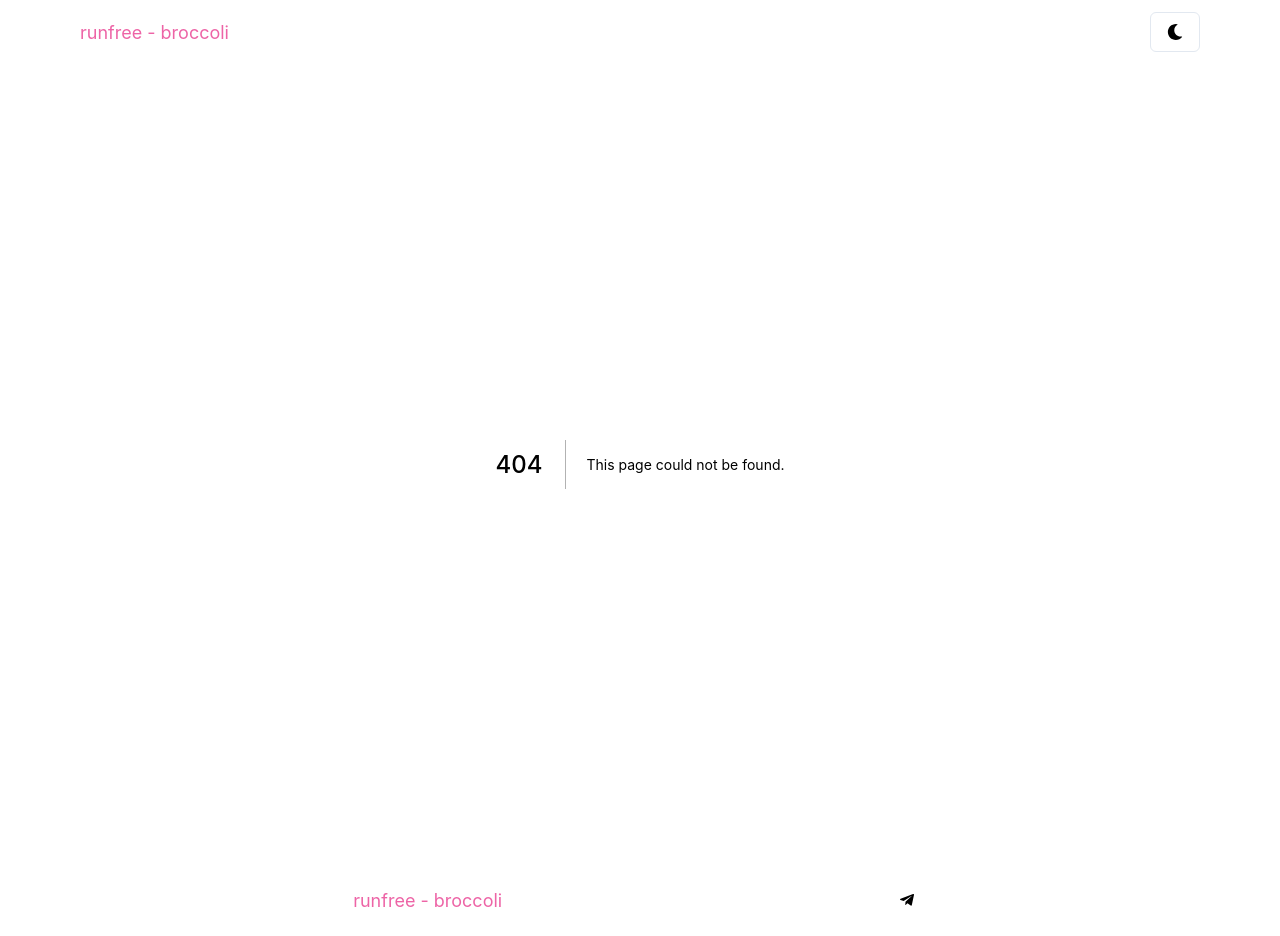
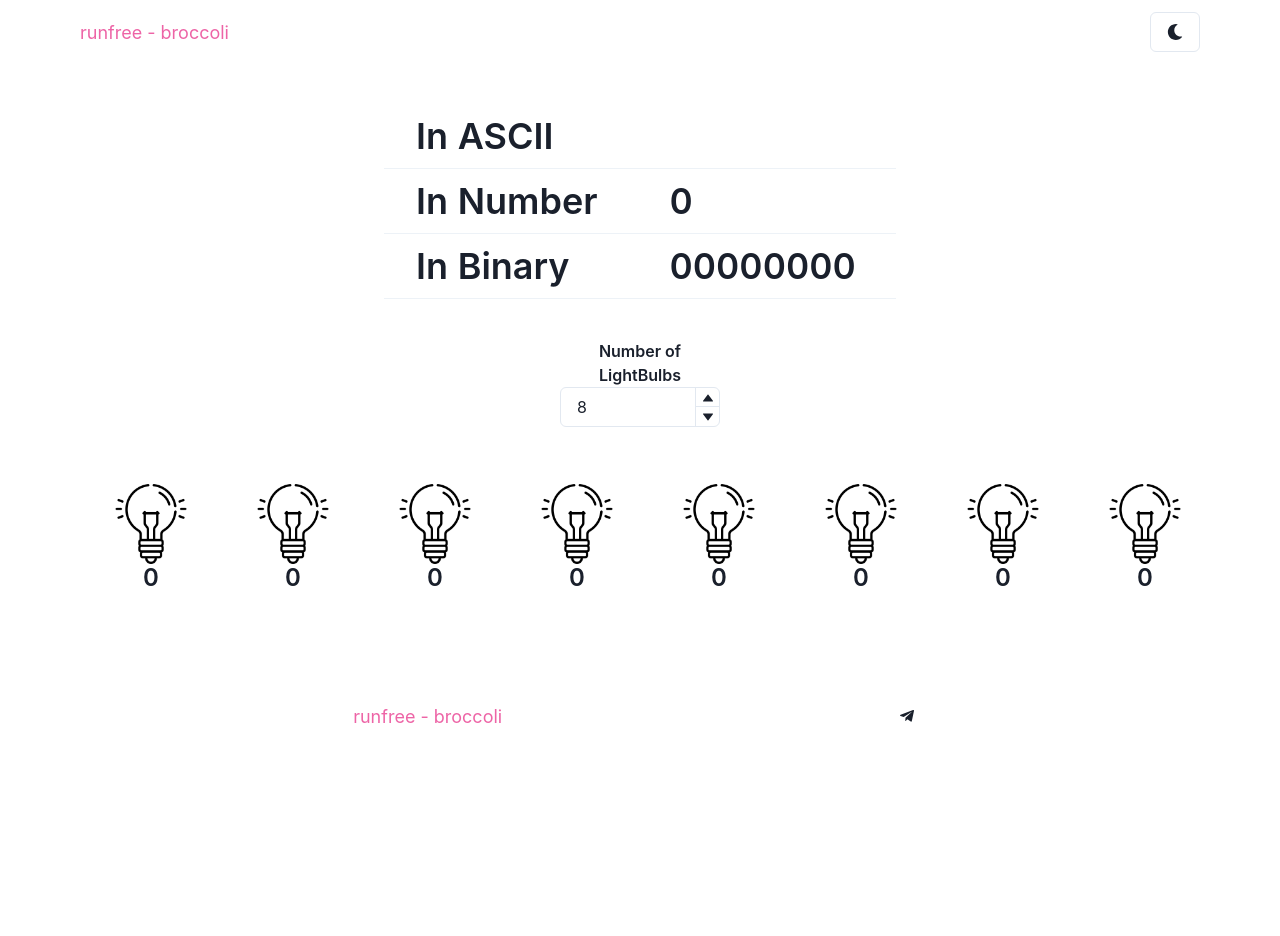
Before and after one commit to rfbroccoli/runfree.broccoli, a Next.js app: page /lab/lightbulbs in a window 1280 px wide. Before the commit this address had no page. After the commit the page ends 800 px from the top, so only its background shows below. Built offline with nearby package versions, Linux system fonts and the light colour scheme.

Commit message:
added a lightbulbs lab

```diff
--- a/components/common.js
+++ b/components/common.js
@@ -1,4 +1,13 @@
-import { Text } from "@chakra-ui/react";
+/* eslint-disable react/no-unescaped-entities */
+import {
+  Text,
+  Stack,
+  Button,
+  Box,
+  Icon,
+  useColorModeValue,
+  createIcon
+} from "@chakra-ui/react";
 import Link from "next/link";
 export const Logo = () => (
   <Link href={"/"} passHref>
@@ -7,3 +16,59 @@ export const Logo = () => (
     </Text>
   </Link>
 );
+
+const Arrow = createIcon({
+  displayName: "Arrow",
+  viewBox: "0 0 72 24",
+  path: (
+    <path
+      fillRule="evenodd"
+      clipRule="evenodd"
+      d="M0.600904 7.08166C0.764293 6.8879 1.01492 6.79004 1.26654 6.82177C2.83216 7.01918 5.20326 7.24581 7.54543 7.23964C9.92491 7.23338 12.1351 6.98464 13.4704 6.32142C13.84 6.13785 14.2885 6.28805 14.4722 6.65692C14.6559 7.02578 14.5052 7.47362 14.1356 7.6572C12.4625 8.48822 9.94063 8.72541 7.54852 8.7317C5.67514 8.73663 3.79547 8.5985 2.29921 8.44247C2.80955 9.59638 3.50943 10.6396 4.24665 11.7384C4.39435 11.9585 4.54354 12.1809 4.69301 12.4068C5.79543 14.0733 6.88128 15.8995 7.1179 18.2636C7.15893 18.6735 6.85928 19.0393 6.4486 19.0805C6.03792 19.1217 5.67174 18.8227 5.6307 18.4128C5.43271 16.4346 4.52957 14.868 3.4457 13.2296C3.3058 13.0181 3.16221 12.8046 3.01684 12.5885C2.05899 11.1646 1.02372 9.62564 0.457909 7.78069C0.383671 7.53862 0.437515 7.27541 0.600904 7.08166ZM5.52039 10.2248C5.77662 9.90161 6.24663 9.84687 6.57018 10.1025C16.4834 17.9344 29.9158 22.4064 42.0781 21.4773C54.1988 20.5514 65.0339 14.2748 69.9746 0.584299C70.1145 0.196597 70.5427 -0.0046455 70.931 0.134813C71.3193 0.274276 71.5206 0.70162 71.3807 1.08932C66.2105 15.4159 54.8056 22.0014 42.1913 22.965C29.6185 23.9254 15.8207 19.3142 5.64226 11.2727C5.31871 11.0171 5.26415 10.5479 5.52039 10.2248Z"
+      fill="currentColor"
+    />
+  ),
+});
+
+export const ButtonWithArrow = ({ buttonText, arrowText, href }) => (
+  <Stack
+    direction={"column"}
+    spacing={3}
+    align={"center"}
+    alignSelf={"center"}
+    position={"relative"}
+  >
+    <Button
+      colorScheme={"pink"}
+      bg={"pink.400"}
+      rounded={"full"}
+      px={6}
+      _hover={{
+        bg: "pink.500",
+      }}
+    >
+      <Link href={href}>{buttonText}</Link>
+    </Button>
+
+    <Box>
+      <Icon
+        as={Arrow}
+        color={useColorModeValue("gray.800", "gray.300")}
+        w={71}
+        position={"absolute"}
+        right={-71}
+        top={"10px"}
+      />
+      <Text
+        fontSize={"lg"}
+        fontFamily={"Caveat"}
+        position={"absolute"}
+        right={"-125px"}
+        top={"-15px"}
+        transform={"rotate(10deg)"}
+      >
+        {arrowText}
+      </Text>
+    </Box>
+  </Stack>
+);
--- /dev/null
+++ b/pages/api/lightbulb.js
@@ -0,0 +1,4 @@
+export default function handler(req, res) {
+  const { lightBulbs } = req.body;
+
+}
--- /dev/null
+++ b/pages/api/socketio.js
@@ -0,0 +1,26 @@
+import { Server } from "socket.io";
+
+export default async function socketHandler(req, res) {
+  if (!res.socket.server.io) {
+    console.log("first time");
+    const io = new Server(res.socket.server);
+
+    io.on("connection", (socket) => {
+      socket.broadcast.emit("a user connected");
+      socket.on("hello", (msg) => {
+        socket.emit("hello world!");
+      });
+    });
+
+    res.socket.server.io = io;
+  } else {
+    console.log("already running");
+  }
+  res.end();
+}
+
+export const config = {
+  api: {
+    bodyParser: false,
+  },
+};
--- /dev/null
+++ b/pages/lab/lightbulbs.js
@@ -0,0 +1,147 @@
+import Head from "next/head";
+import {
+  Box,
+  Button,
+  Flex,
+  Image,
+  Text,
+  NumberInput,
+  NumberInputField,
+  NumberInputStepper,
+  NumberIncrementStepper,
+  NumberDecrementStepper,
+  Table,
+  TableCaption,
+  Thead,
+  Th,
+  Tr,
+  Td,
+  Tbody,
+} from "@chakra-ui/react";
+import { useState } from "react";
+
+const LightBulb = ({ on }) => (
+  <Image
+    src={on ? "/images/light-on.png" : "/images/light-off.png"}
+    alt={on ? "light-on" : "light-off"}
+  />
+);
+export default function LightBulbsLab() {
+  const [num, setNum] = useState(8);
+  const [lights, setLights] = useState(
+    Array.from({ length: num }, (v, i) => false)
+  );
+
+  const inNumber = lights.reduce((prevVal, curVal, curIdx) => {
+    if (curVal) {
+      const result = curIdx === 0 ? 1 : prevVal + 2 ** curIdx;
+      return result;
+    }
+    return prevVal;
+  }, 0);
+
+  const inBinary = lights.reduce((prevVal, curVal, curIdx) => {
+    const newDigit = curVal ? "1" : "0";
+    const result = newDigit + prevVal;
+    return result;
+  }, "");
+
+  return (
+    <>
+      <Head>
+        <title>LightBulbsLab</title>
+      </Head>
+      <Box minH={"xl"}>
+        <Table variant="simple" size="lg" maxW={"lg"} mx={"auto"} my={10}>
+          <Tbody>
+            <Tr>
+              <Td>
+                {" "}
+                <Text fontSize={"4xl"} fontWeight={"semibold"}>
+                  In ASCII
+                </Text>
+              </Td>
+              <Td>
+                {" "}
+                <Text fontSize={"4xl"} fontWeight={"semibold"}>
+                  {String.fromCharCode(inNumber)}
+                </Text>
+              </Td>
+            </Tr>
+            <Tr>
+              <Td>
+                {" "}
+                <Text fontSize={"4xl"} fontWeight={"semibold"}>
+                  In Number
+                </Text>
+              </Td>
+              <Td>
+                {" "}
+                <Text fontSize={"4xl"} fontWeight={"semibold"}>
+                  {inNumber}
+                </Text>
+              </Td>
+            </Tr>
+            <Tr>
+              <Td>
+                {" "}
+                <Text fontSize={"4xl"} fontWeight={"semibold"}>
+                  In Binary
+                </Text>
+              </Td>
+              <Td>
+                {" "}
+                <Text fontSize={"4xl"} fontWeight={"semibold"}>
+                  {inBinary}
+                </Text>
+              </Td>
+            </Tr>
+          </Tbody>
+        </Table>
+
+        <Box maxW={40} mx={"auto"} my={10}>
+          <Text fontWeight={"semibold"} align={"center"}>
+            Number of LightBulbs
+          </Text>
+          <NumberInput
+            onChange={(val) => {
+              setNum(parseInt(val));
+              setLights(Array.from({ length: val }, (v, i) => false));
+            }}
+            value={num}
+          >
+            <NumberInputField />
+            <NumberInputStepper>
+              <NumberIncrementStepper />
+              <NumberDecrementStepper />
+            </NumberInputStepper>
+          </NumberInput>
+        </Box>
+        <Flex wrap={"wrap"} direction={"row-reverse"}>
+          {lights.map((light, idx) => (
+            <Button
+              key={idx}
+              w={28}
+              h={28}
+              m={15}
+              bg={"transparent"}
+              onClick={() => {
+                const newLights = [...lights];
+                newLights[idx] = !lights[idx];
+                setLights(newLights);
+              }}
+            >
+              <Flex direction={"column"}>
+                <LightBulb on={light} />
+
+                <Text align={"center"} fontSize={"2xl"}>
+                  {light ? "1" : "0"}
+                </Text>
+              </Flex>
+            </Button>
+          ))}
+        </Flex>
+      </Box>
+    </>
+  );
+}
```
Also changed, not shown: components/hero.js (+13 -55 lines), components/student_list.js (+15 -4 lines), lib/test.js (added, +9 -0 lines), models/lightBulbs.js (added, +8 -0 lines), pages/class/b-13.js (+28 -32 lines), pages/lab/index.js (added, +11 -0 lines), pages/class/index.js (added), public/images/light-off.png (added), public/images/light-on.png (added).
